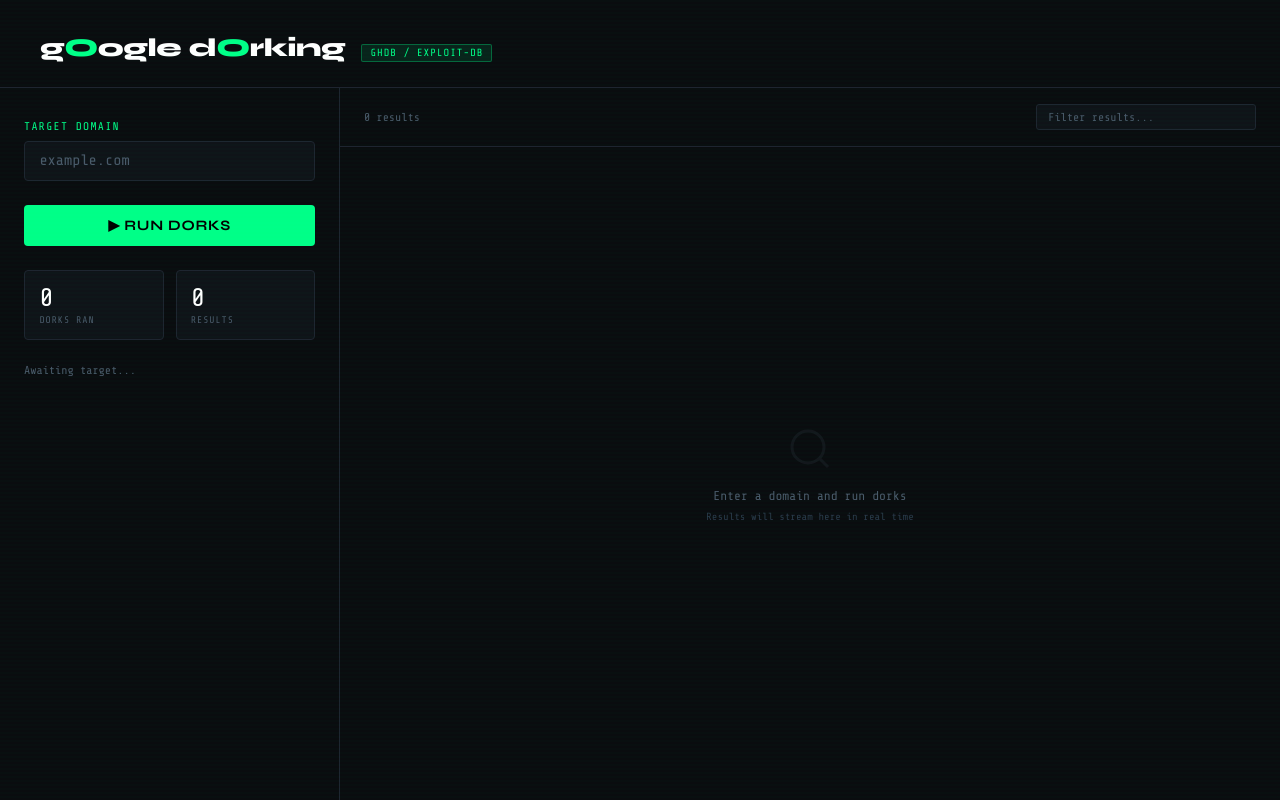
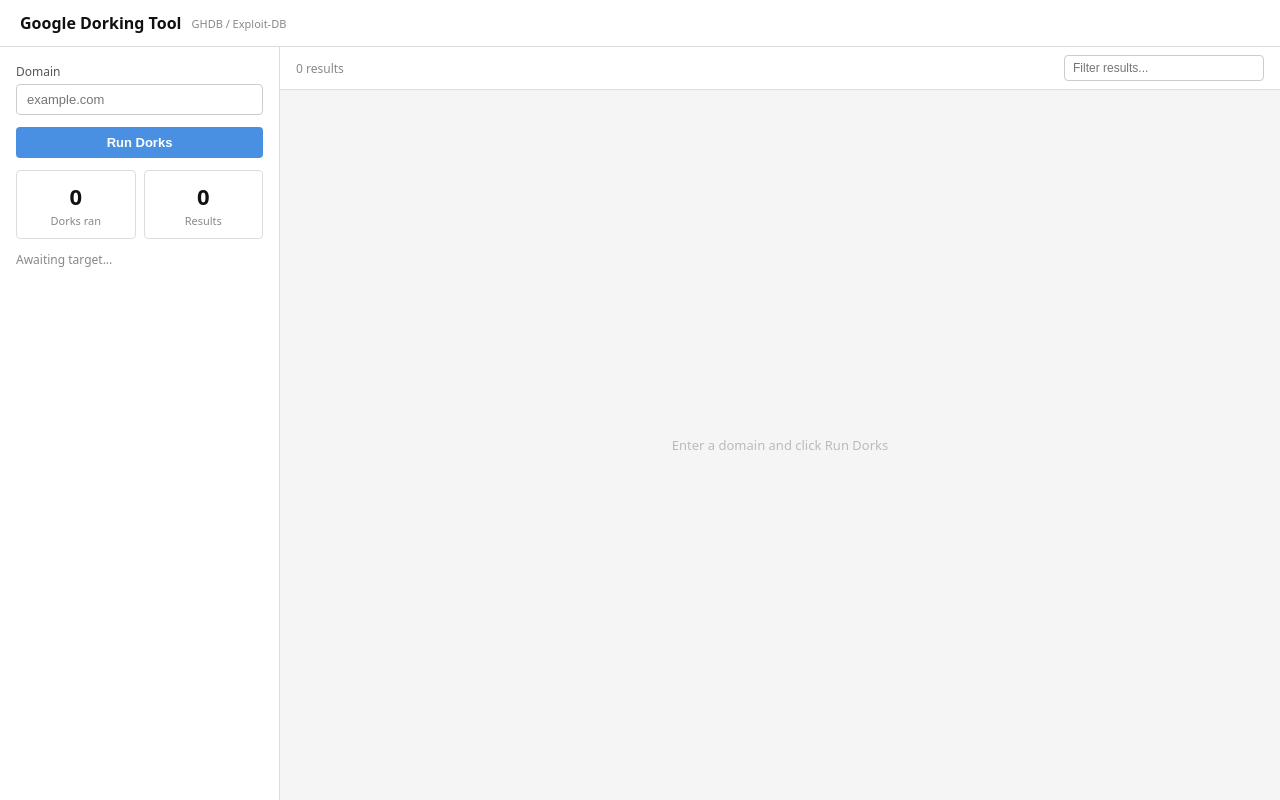
Before and after one commit to amad3us47/Google_Dork, a Flask app: page / in a window 1280 px wide. Run offline with Flask 3, Linux system fonts and the light colour scheme.

Commit message:
added a clean web ui

```diff
--- a/app/templates/index.html
+++ b/app/templates/index.html
@@ -4,198 +4,134 @@
   <meta charset="UTF-8">
   <meta name="viewport" content="width=device-width, initial-scale=1.0">
   <title>{{ page_title }}</title>
-  <link href="https://fonts.googleapis.com/css2?family=Share+Tech+Mono&family=Syne:wght@400;700;800&display=swap" rel="stylesheet">
   <style>
-    :root {
-      --bg: #0a0c0f;
-      --surface: #0f1318;
-      --border: #1e2530;
-      --accent: #00ff88;
-      --accent2: #0af;
-      --warn: #ff4560;
-      --text: #c8d8e8;
-      --muted: #4a5a6a;
-      --mono: 'Share Tech Mono', monospace;
-      --sans: 'Syne', sans-serif;
-    }
-
-    * { box-sizing: border-box; margin: 0; padding: 0; }
+    *, *::before, *::after { box-sizing: border-box; margin: 0; padding: 0; }
 
     body {
-      background: var(--bg);
-      color: var(--text);
-      font-family: var(--sans);
+      font-family: system-ui, sans-serif;
+      font-size: 14px;
+      background: #f5f5f5;
+      color: #222;
       min-height: 100vh;
       display: flex;
       flex-direction: column;
     }
 
-    /* Scanline overlay */
-    body::before {
-      content: '';
-      position: fixed;
-      inset: 0;
-      background: repeating-linear-gradient(
-        0deg,
-        transparent,
-        transparent 2px,
-        rgba(0,255,136,0.015) 2px,
-        rgba(0,255,136,0.015) 4px
-      );
-      pointer-events: none;
-      z-index: 999;
-    }
-
     header {
-      padding: 2rem 2.5rem 1.5rem;
-      border-bottom: 1px solid var(--border);
+      background: #fff;
+      border-bottom: 1px solid #ddd;
+      padding: 12px 20px;
       display: flex;
-      align-items: baseline;
-      gap: 1rem;
+      align-items: center;
+      gap: 10px;
     }
 
     header h1 {
-      font-size: 1.6rem;
-      font-weight: 800;
-      letter-spacing: -0.02em;
-      color: #fff;
+      font-size: 16px;
+      font-weight: 600;
+      color: #111;
     }
 
-    header h1 span { color: var(--accent); }
-
-    .badge {
-      font-family: var(--mono);
-      font-size: 0.65rem;
-      background: rgba(0,255,136,0.1);
-      color: var(--accent);
-      border: 1px solid rgba(0,255,136,0.3);
-      padding: 2px 8px;
-      border-radius: 2px;
-      letter-spacing: 0.1em;
+    header span {
+      font-size: 11px;
+      color: #888;
     }
 
     .main {
       flex: 1;
       display: grid;
-      grid-template-columns: 340px 1fr;
-      gap: 0;
+      grid-template-columns: 280px 1fr;
+      min-height: 0;
     }
 
-    /* --- Sidebar --- */
+    /* Sidebar */
     .sidebar {
-      border-right: 1px solid var(--border);
-      padding: 2rem 1.5rem;
+      background: #fff;
+      border-right: 1px solid #ddd;
+      padding: 16px;
       display: flex;
       flex-direction: column;
-      gap: 1.5rem;
+      gap: 12px;
     }
 
     .field label {
       display: block;
-      font-family: var(--mono);
-      font-size: 0.7rem;
-      color: var(--accent);
-      letter-spacing: 0.12em;
-      margin-bottom: 0.5rem;
+      font-size: 12px;
+      color: #555;
+      margin-bottom: 4px;
     }
 
     .field input {
       width: 100%;
-      background: var(--surface);
-      border: 1px solid var(--border);
-      color: #fff;
-      font-family: var(--mono);
-      font-size: 0.95rem;
-      padding: 0.65rem 0.9rem;
+      border: 1px solid #ccc;
       border-radius: 4px;
+      padding: 7px 10px;
+      font-size: 13px;
       outline: none;
-      transition: border-color 0.2s;
+      background: #fff;
     }
 
-    .field input:focus { border-color: var(--accent); }
-    .field input::placeholder { color: var(--muted); }
+    .field input:focus { border-color: #4a90e2; }
 
     .btn {
       width: 100%;
-      padding: 0.75rem;
-      background: var(--accent);
-      color: #000;
-      font-family: var(--sans);
-      font-weight: 700;
-      font-size: 0.9rem;
-      letter-spacing: 0.05em;
+      padding: 8px;
       border: none;
       border-radius: 4px;
+      font-size: 13px;
+      font-weight: 600;
       cursor: pointer;
-      transition: opacity 0.2s, transform 0.1s;
+      background: #4a90e2;
+      color: #fff;
     }
 
-    .btn:hover { opacity: 0.85; }
-    .btn:active { transform: scale(0.98); }
-    .btn:disabled { opacity: 0.4; cursor: not-allowed; }
+    .btn:hover { background: #3a7fd0; }
+    .btn:disabled { background: #a0c0e8; cursor: not-allowed; }
 
     .btn-stop {
-      background: var(--warn);
+      background: #e25555;
       display: none;
     }
+
+    .btn-stop:hover { background: #cc3c3c; }
 
     .stats {
       display: grid;
       grid-template-columns: 1fr 1fr;
-      gap: 0.75rem;
+      gap: 8px;
     }
 
     .stat-box {
-      background: var(--surface);
-      border: 1px solid var(--border);
+      border: 1px solid #ddd;
       border-radius: 4px;
-      padding: 0.9rem;
+      padding: 10px;
+      text-align: center;
     }
 
     .stat-box .num {
-      font-family: var(--mono);
-      font-size: 1.6rem;
-      color: #fff;
-      line-height: 1;
+      font-size: 22px;
+      font-weight: 700;
+      color: #111;
     }
 
     .stat-box .lbl {
-      font-family: var(--mono);
-      font-size: 0.6rem;
-      color: var(--muted);
-      letter-spacing: 0.1em;
-      margin-top: 4px;
+      font-size: 11px;
+      color: #888;
+      margin-top: 2px;
     }
 
-    .status-line {
-      font-family: var(--mono);
-      font-size: 0.72rem;
-      color: var(--muted);
-      min-height: 1.2em;
+    #status {
+      font-size: 12px;
+      color: #888;
       word-break: break-all;
+      min-height: 16px;
     }
 
-    .status-line.active { color: var(--accent); }
-    .status-line.done   { color: var(--accent2); }
-    .status-line.error  { color: var(--warn); }
+    #status.active { color: #4a90e2; }
+    #status.done   { color: #27ae60; }
+    #status.error  { color: #e25555; }
 
-    /* Pulse dot */
-    .pulse {
-      display: inline-block;
-      width: 7px; height: 7px;
-      border-radius: 50%;
-      background: var(--accent);
-      margin-right: 6px;
-      animation: pulse 1s infinite;
-      vertical-align: middle;
-    }
-
-    @keyframes pulse {
-      0%, 100% { opacity: 1; }
-      50% { opacity: 0.2; }
-    }
-
-    /* --- Results panel --- */
+    /* Results panel */
     .results-panel {
       display: flex;
       flex-direction: column;
@@ -203,171 +139,133 @@
     }
 
     .results-toolbar {
-      padding: 1rem 1.5rem;
-      border-bottom: 1px solid var(--border);
+      background: #fff;
+      border-bottom: 1px solid #ddd;
+      padding: 8px 16px;
       display: flex;
       align-items: center;
-      gap: 1rem;
-      font-family: var(--mono);
-      font-size: 0.72rem;
-      color: var(--muted);
+      gap: 8px;
+      font-size: 12px;
+      color: #888;
     }
 
     .filter-input {
       margin-left: auto;
-      background: var(--surface);
-      border: 1px solid var(--border);
-      color: var(--text);
-      font-family: var(--mono);
-      font-size: 0.72rem;
-      padding: 0.35rem 0.7rem;
-      border-radius: 3px;
+      border: 1px solid #ccc;
+      border-radius: 4px;
+      padding: 5px 8px;
+      font-size: 12px;
+      width: 200px;
       outline: none;
-      width: 220px;
-      transition: border-color 0.2s;
     }
 
-    .filter-input:focus { border-color: var(--accent2); }
-    .filter-input::placeholder { color: var(--muted); }
+    .filter-input:focus { border-color: #4a90e2; }
 
     #results-list {
       flex: 1;
       overflow-y: auto;
-      padding: 1rem 1.5rem;
+      padding: 12px 16px;
       display: flex;
       flex-direction: column;
-      gap: 0.75rem;
+      gap: 8px;
     }
 
-    #results-list::-webkit-scrollbar { width: 5px; }
-    #results-list::-webkit-scrollbar-track { background: transparent; }
-    #results-list::-webkit-scrollbar-thumb { background: var(--border); border-radius: 9px; }
-
     .result-card {
-      background: var(--surface);
-      border: 1px solid var(--border);
-      border-radius: 5px;
-      padding: 1rem 1.2rem;
-      animation: slideIn 0.25s ease;
-      transition: border-color 0.2s;
-    }
-
-    .result-card:hover { border-color: var(--accent2); }
-
-    @keyframes slideIn {
-      from { opacity: 0; transform: translateY(6px); }
-      to   { opacity: 1; transform: translateY(0); }
+      background: #fff;
+      border: 1px solid #ddd;
+      border-radius: 4px;
+      padding: 10px 12px;
     }
 
     .result-card .dork-tag {
-      font-family: var(--mono);
-      font-size: 0.62rem;
-      color: var(--muted);
-      margin-bottom: 0.5rem;
+      font-size: 11px;
+      color: #aaa;
+      margin-bottom: 4px;
       white-space: nowrap;
       overflow: hidden;
       text-overflow: ellipsis;
     }
 
     .result-card .title {
-      font-weight: 700;
-      font-size: 0.95rem;
-      color: var(--accent2);
-      margin-bottom: 0.3rem;
-      line-height: 1.3;
+      font-size: 14px;
+      font-weight: 600;
+      color: #1a0dab;
+      margin-bottom: 2px;
     }
 
     .result-card .link {
-      font-family: var(--mono);
-      font-size: 0.67rem;
-      color: var(--accent);
+      font-size: 12px;
+      color: #27ae60;
       text-decoration: none;
       display: block;
       white-space: nowrap;
       overflow: hidden;
       text-overflow: ellipsis;
-      margin-bottom: 0.4rem;
+      margin-bottom: 4px;
     }
 
     .result-card .link:hover { text-decoration: underline; }
 
     .result-card .snippet {
-      font-size: 0.8rem;
-      color: var(--muted);
+      font-size: 13px;
+      color: #555;
       line-height: 1.5;
     }
 
     .empty-state {
       flex: 1;
       display: flex;
-      flex-direction: column;
       align-items: center;
       justify-content: center;
-      color: var(--muted);
-      font-family: var(--mono);
-      font-size: 0.8rem;
-      gap: 0.5rem;
-      text-align: center;
+      color: #bbb;
+      font-size: 13px;
     }
 
-    .empty-state svg {
-      opacity: 0.15;
-      margin-bottom: 0.5rem;
-    }
-
-    @media (max-width: 700px) {
+    @media (max-width: 600px) {
       .main { grid-template-columns: 1fr; }
-      .sidebar { border-right: none; border-bottom: 1px solid var(--border); }
+      .sidebar { border-right: none; border-bottom: 1px solid #ddd; }
     }
   </style>
 </head>
 <body>
 
 <header>
-  <h1>g<span>O</span>ogle d<span>O</span>rking</h1>
-  <span class="badge">GHDB / EXPLOIT-DB</span>
+  <h1>Google Dorking Tool</h1>
+  <span>GHDB / Exploit-DB</span>
 </header>
 
 <div class="main">
 
-  <!-- Sidebar -->
   <aside class="sidebar">
     <div class="field">
-      <label>TARGET DOMAIN</label>
+      <label>Domain</label>
       <input type="text" id="domain" placeholder="example.com" autocomplete="off" spellcheck="false">
     </div>
 
-    <button class="btn" id="btn-start" onclick="startSearch()">▶ RUN DORKS</button>
-    <button class="btn btn-stop" id="btn-stop" onclick="stopSearch()">■ STOP</button>
+    <button class="btn" id="btn-start" onclick="startSearch()">Run Dorks</button>
+    <button class="btn btn-stop" id="btn-stop" onclick="stopSearch()">Stop</button>
 
     <div class="stats">
       <div class="stat-box">
         <div class="num" id="stat-dorks">0</div>
-        <div class="lbl">DORKS RAN</div>
+        <div class="lbl">Dorks ran</div>
       </div>
       <div class="stat-box">
         <div class="num" id="stat-results">0</div>
-        <div class="lbl">RESULTS</div>
+        <div class="lbl">Results</div>
       </div>
     </div>
 
-    <div class="status-line" id="status">Awaiting target...</div>
+    <div id="status">Awaiting target...</div>
   </aside>
 
-  <!-- Results -->
   <section class="results-panel">
     <div class="results-toolbar">
       <span id="toolbar-count">0 results</span>
       <input class="filter-input" type="text" id="filter" placeholder="Filter results..." oninput="filterResults()">
     </div>
     <div id="results-list">
-      <div class="empty-state" id="empty-state">
-        <svg width="48" height="48" viewBox="0 0 24 24" fill="none" stroke="currentColor" stroke-width="1.5">
-          <circle cx="11" cy="11" r="8"/><path d="M21 21l-4.35-4.35"/>
-        </svg>
-        <div>Enter a domain and run dorks</div>
-        <div style="font-size:0.65rem;color:#2a3a4a">Results will stream here in real time</div>
-      </div>
+      <div class="empty-state" id="empty-state">Enter a domain and click Run Dorks</div>
     </div>
   </section>
 
@@ -381,64 +279,46 @@
 
   function startSearch() {
     const domain = document.getElementById('domain').value.trim();
-    if (!domain) {
-      setStatus('error', 'Enter a domain first.');
-      return;
-    }
+    if (!domain) { setStatus('error', 'Enter a domain first.'); return; }
 
-    // Reset
-    allCards = [];
-    dorkCount = 0;
-    resultCount = 0;
+    allCards = []; dorkCount = 0; resultCount = 0;
     document.getElementById('stat-dorks').textContent = '0';
     document.getElementById('stat-results').textContent = '0';
     document.getElementById('results-list').innerHTML = '';
     document.getElementById('toolbar-count').textContent = '0 results';
-
     document.getElementById('btn-start').disabled = true;
     document.getElementById('btn-stop').style.display = 'block';
-    setStatus('active', '⟳ Connecting...');
+    setStatus('active', 'Connecting...');
 
     if (evtSource) evtSource.close();
-
     evtSource = new EventSource(`/search?domain=${encodeURIComponent(domain)}`);
 
     evtSource.onmessage = (e) => {
       const data = JSON.parse(e.data);
-
       if (data.type === 'dork') {
         dorkCount++;
         document.getElementById('stat-dorks').textContent = dorkCount;
         setStatus('active', data.dork);
-      }
-
-      else if (data.type === 'result') {
+      } else if (data.type === 'result') {
         resultCount++;
         document.getElementById('stat-results').textContent = resultCount;
         document.getElementById('toolbar-count').textContent = `${resultCount} result${resultCount !== 1 ? 's' : ''}`;
         addCard(data);
-      }
-
-      else if (data.type === 'done') {
-        setStatus('done', `✓ Done — ${data.dorks} dorks, ${data.results} results`);
+      } else if (data.type === 'done') {
+        setStatus('done', `Done — ${data.dorks} dorks, ${data.results} results`);
         cleanup();
-      }
-
-      else if (data.error) {
+      } else if (data.error) {
         setStatus('error', data.error);
         cleanup();
       }
     };
 
-    evtSource.onerror = () => {
-      setStatus('error', 'Stream error or server disconnected.');
-      cleanup();
-    };
+    evtSource.onerror = () => { setStatus('error', 'Stream error or server disconnected.'); cleanup(); };
   }
 
   function stopSearch() {
     if (evtSource) evtSource.close();
-    setStatus('done', '■ Stopped by user.');
+    setStatus('done', 'Stopped.');
     cleanup();
   }
 
@@ -449,8 +329,6 @@
 
   function addCard(data) {
     const list = document.getElementById('results-list');
-
-    // Remove empty state if present
     const empty = document.getElementById('empty-state');
     if (empty) empty.remove();
 
@@ -458,21 +336,18 @@
     card.className = 'result-card';
     card.dataset.text = `${data.title} ${data.link} ${data.snippet} ${data.dork}`.toLowerCase();
     card.innerHTML = `
-      <div class="dork-tag">${escHtml(data.dork)}</div>
-      <div class="title">${escHtml(data.title)}</div>
-      <a class="link" href="${escHtml(data.link)}" target="_blank" rel="noopener">${escHtml(data.link)}</a>
-      ${data.snippet ? `<div class="snippet">${escHtml(data.snippet)}</div>` : ''}
+      <div class="dork-tag">${esc(data.dork)}</div>
+      <div class="title">${esc(data.title)}</div>
+      <a class="link" href="${esc(data.link)}" target="_blank" rel="noopener">${esc(data.link)}</a>
+      ${data.snippet ? `<div class="snippet">${esc(data.snippet)}</div>` : ''}
     `;
-
     allCards.push(card);
     list.appendChild(card);
     list.scrollTop = list.scrollHeight;
     applyFilter();
   }
 
-  function filterResults() {
-    applyFilter();
-  }
+  function filterResults() { applyFilter(); }
 
   function applyFilter() {
     const q = document.getElementById('filter').value.toLowerCase();
@@ -488,19 +363,14 @@
 
   function setStatus(type, msg) {
     const el = document.getElementById('status');
-    el.className = `status-line ${type}`;
-    el.innerHTML = type === 'active'
-      ? `<span class="pulse"></span>${escHtml(msg)}`
-      : escHtml(msg);
+    el.className = type;
+    el.textContent = msg;
   }
 
-  function escHtml(str) {
-    return String(str)
-      .replace(/&/g,'&amp;').replace(/</g,'&lt;')
-      .replace(/>/g,'&gt;').replace(/"/g,'&quot;');
+  function esc(str) {
+    return String(str).replace(/&/g,'&amp;').replace(/</g,'&lt;').replace(/>/g,'&gt;').replace(/"/g,'&quot;');
   }
 
-  // Allow Enter key to start
   document.getElementById('domain').addEventListener('keydown', e => {
     if (e.key === 'Enter') startSearch();
   });
```
